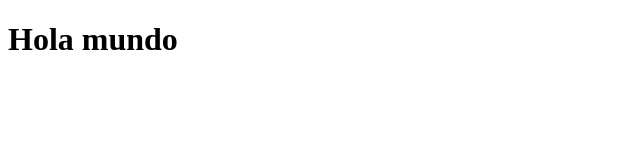
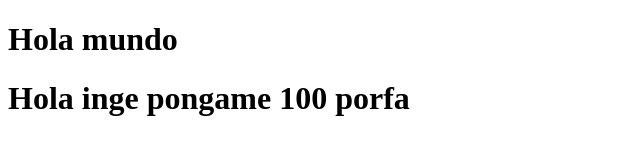
Before and after one commit to Hencuy/Examen, a plain HTML site: page index.html in a window 1280 px wide. Shown: the whole page, without its empty margins (0-640 px from the left). Drawn offline with Linux system fonts and the light colour scheme.

Commit message:
Subiendo Version

```diff
--- a/index.html
+++ b/index.html
@@ -6,6 +6,9 @@
     <title>Document</title>
 </head>
 <body>
+
     <h1>Hola mundo</h1>
+    <h1>Hola inge pongame 100 porfa</h1>
+
 </body>
 </html>
```
